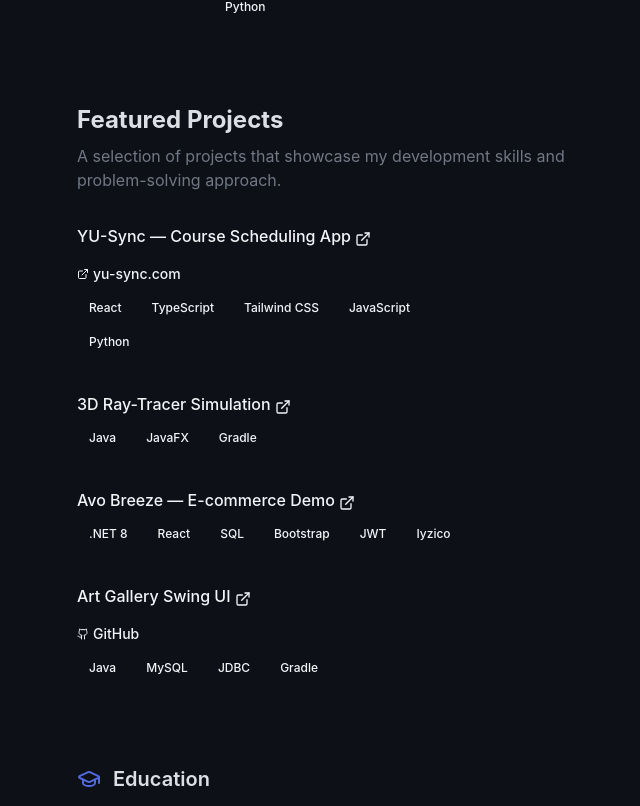
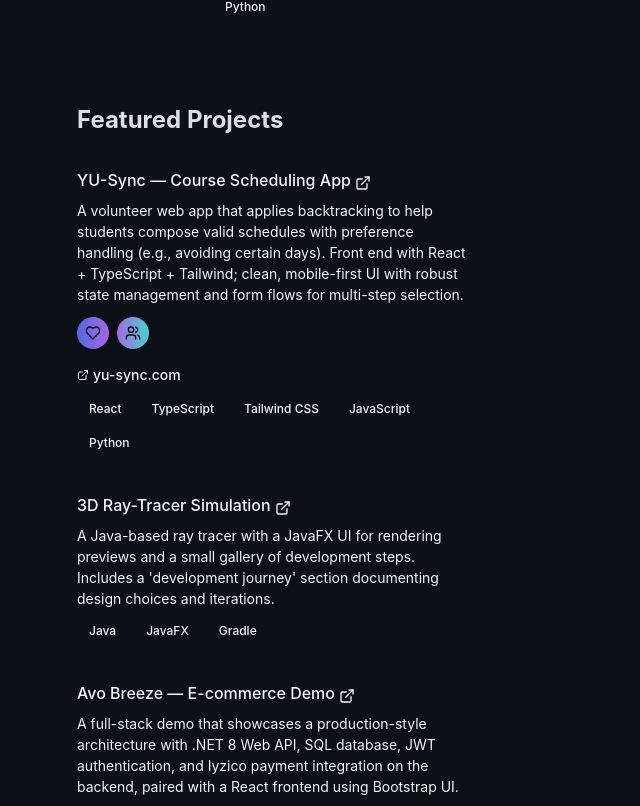
Before and after one commit to this-Demir/demirdogen.dev-portfolio, a React (Vite) app: page / in a window 1280 px wide. Shown: the part 1074-1880 px from the top of the page, without its empty margins (579-1219 px from the left). Built offline with nearby package versions, Linux system fonts and the light colour scheme; the HTML template or start-up script is replaced by a standard one.

Commit message:
Code edited in Lovable Code Editor

```diff
--- a/src/components/ProjectCard.tsx
+++ b/src/components/ProjectCard.tsx
@@ -46,6 +46,9 @@ const ProjectCard = ({
           </a>
         </h3>
 
+        <div className="mt-2 text-sm leading-normal text-slate">
+          {description}
+        </div>
 
         {stats && (
           <div className="mt-2 text-sm font-medium text-slate">
--- a/src/pages/Index.tsx
+++ b/src/pages/Index.tsx
@@ -86,7 +86,6 @@ const Index = () => {
         </div>
         <div className="mb-8">
           <h2 className="text-2xl font-bold text-pearl mb-2">Featured Projects</h2>
-          <p className="text-cool-gray">A selection of projects that showcase my development skills and problem-solving approach.</p>
         </div>
         <div className="animate-fade-in-up" style={{ animationDelay: '400ms' }}>
           <ul className="group/list space-y-8">
```
